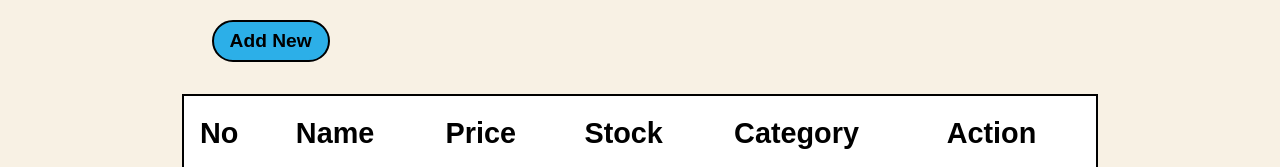
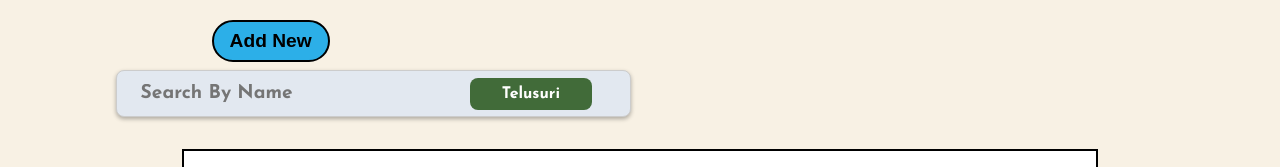
Before and after one commit to Pardaaa/Snaggle, a React (Create React App) app in the folder FULLSTACK/frontend/: page /products in a window 1280 px wide. Shown: the part 248-415 px from the top of the page. Built offline with nearby package versions, Linux system fonts and the light colour scheme; no server answers; a web font is replaced by a local one.

Commit message:
add searchbar di categorylist dan productlist

```diff
--- a/FULLSTACK/frontend/src/components/CategoryList.jsx
+++ b/FULLSTACK/frontend/src/components/CategoryList.jsx
@@ -1,10 +1,12 @@
 import React, { useEffect, useState } from 'react';
 import { IoTrashSharp, IoCreateSharp } from 'react-icons/io5';
-import { Link } from 'react-router-dom';
+import { Link, useNavigate } from 'react-router-dom';
 import axios from 'axios';
 
 const CategoryList = () => {
+   const [allCategories, setallCategories] = useState([]);
    const [categories, setCategories] = useState([]);
+   const [searchTerm, setSearchTerm] = useState('');
 
    useEffect(() => {
       getCategories();
@@ -13,11 +15,27 @@ const CategoryList = () => {
    const getCategories = async () => {
       const response = await axios.get('http://localhost:5000/category');
       setCategories(response.data);
+      setallCategories(response.data);
    };
 
    const deleteCategories = async userId => {
       await axios.delete(`http://localhost:5000/category/${userId}`);
       getCategories();
+   };
+
+   const handleSearchChange = e => {
+      setSearchTerm(e.target.value);
+   };
+
+   const handleSearch = () => {
+      if (searchTerm.trim() === '') {
+         setCategories(allCategories);
+      } else {
+         const filteredCategories = allCategories.filter(categories =>
+            categories.name.toLowerCase().includes(searchTerm.toLowerCase())
+         );
+         setCategories(filteredCategories);
+      }
    };
 
    return (
@@ -57,6 +75,20 @@ const CategoryList = () => {
          >
             Add New
          </Link>
+         <div style={searchContainerStyle}>
+               <div style={inputWrapperStyle}>
+                  <input
+                     type="text"
+                     placeholder="Search By Name"
+                     style={inputStyle}
+                     value={searchTerm}
+                     onChange={handleSearchChange}
+                  />
+                  <button style={buttonInsideInputStyle} onClick={handleSearch}>
+                     Telusuri
+                  </button>
+               </div>
+            </div>
          <table className="table is-striped is-fullwidth" style={tableStyle}>
             <thead>
                <tr>
@@ -85,6 +117,49 @@ const CategoryList = () => {
          </table>
       </div>
    );
+};
+
+const searchContainerStyle = {
+   display: 'flex',
+   alignItems: 'center',
+   gap: '0.5rem',
+   width: '50%',
+   justifyContent: 'flex-start',
+   marginLeft: '3rem',
+   marginRight: '13rem',
+};
+
+const inputWrapperStyle = {
+   display: 'flex',
+   alignItems: 'center',
+   width: '100%',
+   position: 'relative',
+};
+
+const inputStyle = {
+   padding: '0.8rem 1.5rem',
+   border: '1px solid #ccc',
+   borderRadius: '0.5rem',
+   width: '90%',
+   backgroundColor: '#e2e8f0',
+   fontWeight: 'bold',
+   fontSize: '1.2rem',
+   boxShadow: '0 2px 4px rgba(0, 0, 0, 0.3)',
+   fontFamily: "'Josefin Sans', sans-serif",
+};
+
+const buttonInsideInputStyle = {
+   backgroundColor: '#416B39',
+   color: 'white',
+   padding: '0.5rem 2rem',
+   borderRadius: '0.5rem',
+   fontWeight: 'bold',
+   fontFamily: "'Josefin Sans', sans-serif",
+   position: 'absolute',
+   right: '6rem',
+   top: '50%',
+   transform: 'translateY(-50%)',
+   cursor: 'pointer',
 };
 
 const tableStyle = {
--- a/FULLSTACK/frontend/src/components/Productlist.jsx
+++ b/FULLSTACK/frontend/src/components/Productlist.jsx
@@ -1,10 +1,13 @@
 import React, { useState, useEffect } from 'react';
 import { IoTrashSharp, IoCreateSharp, IoSearchSharp } from 'react-icons/io5';
-import { Link } from 'react-router-dom';
+import { Link, useNavigate } from 'react-router-dom';
 import axios from 'axios';
 
 const Productlist = () => {
+   const [allProducts, setallProducts] = useState([]);
    const [products, setProducts] = useState([]);
+   const [searchTerm, setSearchTerm] = useState('');
+   const navigate = useNavigate();
 
    useEffect(() => {
       getProducts();
@@ -13,11 +16,31 @@ const Productlist = () => {
    const getProducts = async () => {
       const response = await axios.get('http://localhost:5000/product');
       setProducts(response.data);
+      setallProducts(response.data);
    };
 
    const deleteProduct = async productId => {
       await axios.delete(`http://localhost:5000/product/${productId}`);
       getProducts();
+   };
+
+   const handleAddUser = () => {
+      navigate('/products/add');
+   };
+
+   const handleSearchChange = e => {
+      setSearchTerm(e.target.value);
+   };
+
+   const handleSearch = () => {
+      if (searchTerm.trim() === '') {
+         setProducts(allProducts);
+      } else {
+         const filteredProducts = allProducts.filter(products =>
+            products.name.toLowerCase().includes(searchTerm.toLowerCase())
+         );
+         setProducts(filteredProducts);
+      }
    };
 
    return (
@@ -57,6 +80,20 @@ const Productlist = () => {
          >
             Add New
          </Link>
+         <div style={searchContainerStyle}>
+               <div style={inputWrapperStyle}>
+                  <input
+                     type="text"
+                     placeholder="Search By Name"
+                     style={inputStyle}
+                     value={searchTerm}
+                     onChange={handleSearchChange}
+                  />
+                  <button style={buttonInsideInputStyle} onClick={handleSearch}>
+                     Telusuri
+                  </button>
+               </div>
+            </div>
          <table className="table is-striped is-fullwidth" style={tableStyle}>
             <thead>
                <tr>
@@ -98,6 +135,49 @@ const Productlist = () => {
          </table>
       </div>
    );
+};
+
+const searchContainerStyle = {
+   display: 'flex',
+   alignItems: 'center',
+   gap: '0.5rem',
+   width: '50%',
+   justifyContent: 'flex-start',
+   marginLeft: '3rem',
+   marginRight: '13rem',
+};
+
+const inputWrapperStyle = {
+   display: 'flex',
+   alignItems: 'center',
+   width: '100%',
+   position: 'relative',
+};
+
+const inputStyle = {
+   padding: '0.8rem 1.5rem',
+   border: '1px solid #ccc',
+   borderRadius: '0.5rem',
+   width: '90%',
+   backgroundColor: '#e2e8f0',
+   fontWeight: 'bold',
+   fontSize: '1.2rem',
+   boxShadow: '0 2px 4px rgba(0, 0, 0, 0.3)',
+   fontFamily: "'Josefin Sans', sans-serif",
+};
+
+const buttonInsideInputStyle = {
+   backgroundColor: '#416B39',
+   color: 'white',
+   padding: '0.5rem 2rem',
+   borderRadius: '0.5rem',
+   fontWeight: 'bold',
+   fontFamily: "'Josefin Sans', sans-serif",
+   position: 'absolute',
+   right: '6rem',
+   top: '50%',
+   transform: 'translateY(-50%)',
+   cursor: 'pointer',
 };
 
 const tableStyle = {
--- a/FULLSTACK/frontend/src/components/Userlist.jsx
+++ b/FULLSTACK/frontend/src/components/Userlist.jsx
@@ -23,15 +23,15 @@ const Userlist = () => {
       }
    };
 
-   const deleteUsers = async userId => {
-      try {
-         await axios.delete(`http://localhost:5000/users/${userId}`);
-         setUsers(users.filter(user => user.uuid !== userId));
-         setAllUsers(allUsers.filter(user => user.uuid !== userId));
-      } catch (error) {
-         console.error('Failed to delete user:', error);
-      }
-   };
+   // const deleteUsers = async userId => {
+   //    try {
+   //       await axios.delete(`http://localhost:5000/users/${userId}`);
+   //       setUsers(users.filter(user => user.uuid !== userId));
+   //       setAllUsers(allUsers.filter(user => user.uuid !== userId));
+   //    } catch (error) {
+   //       console.error('Failed to delete user:', error);
+   //    }
+   // };
 
    const handleAddUser = () => {
       navigate('/users/add');
```
Also changed, not shown: 1 other file (tests, documents, lock files or other folders).
